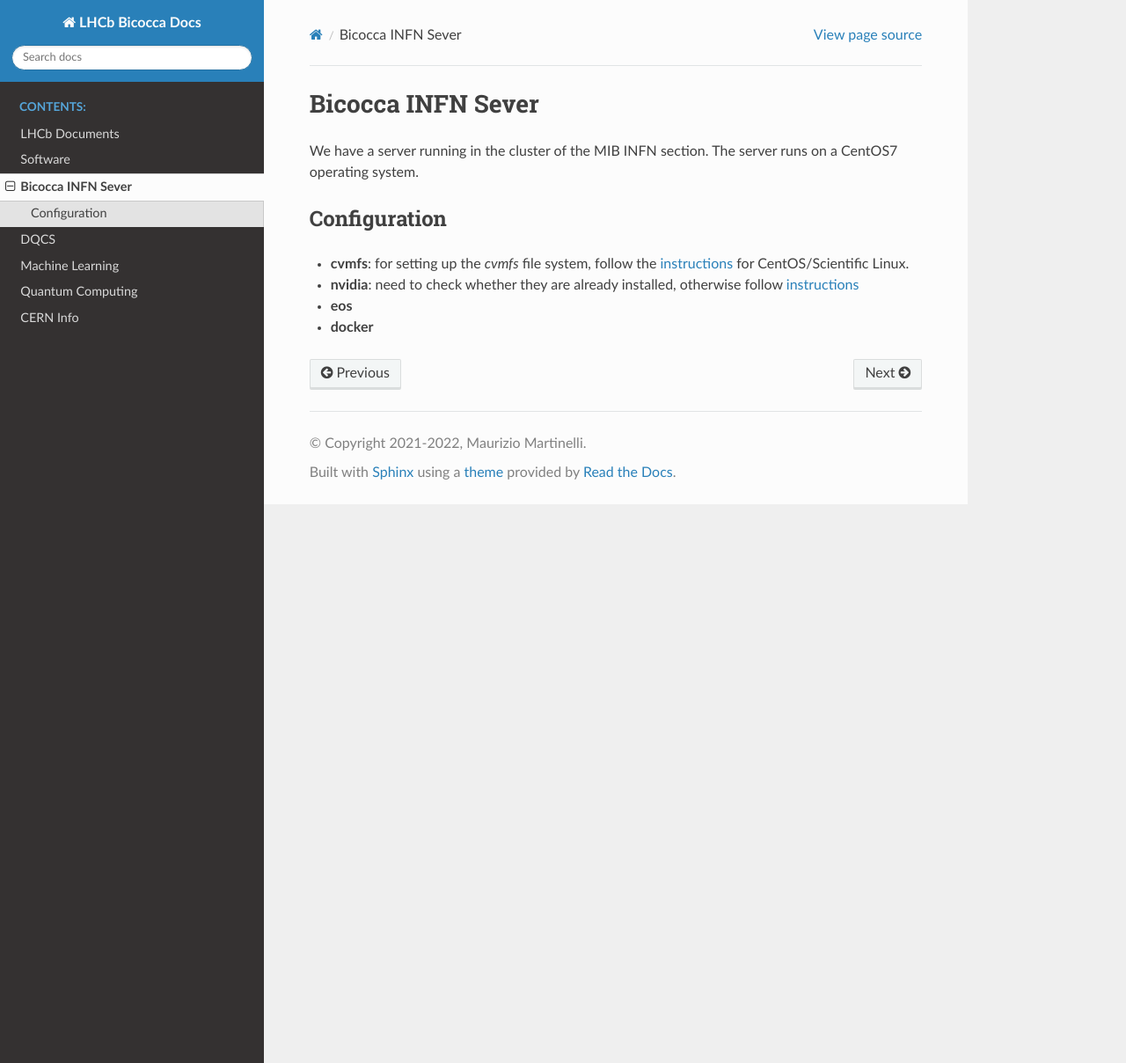
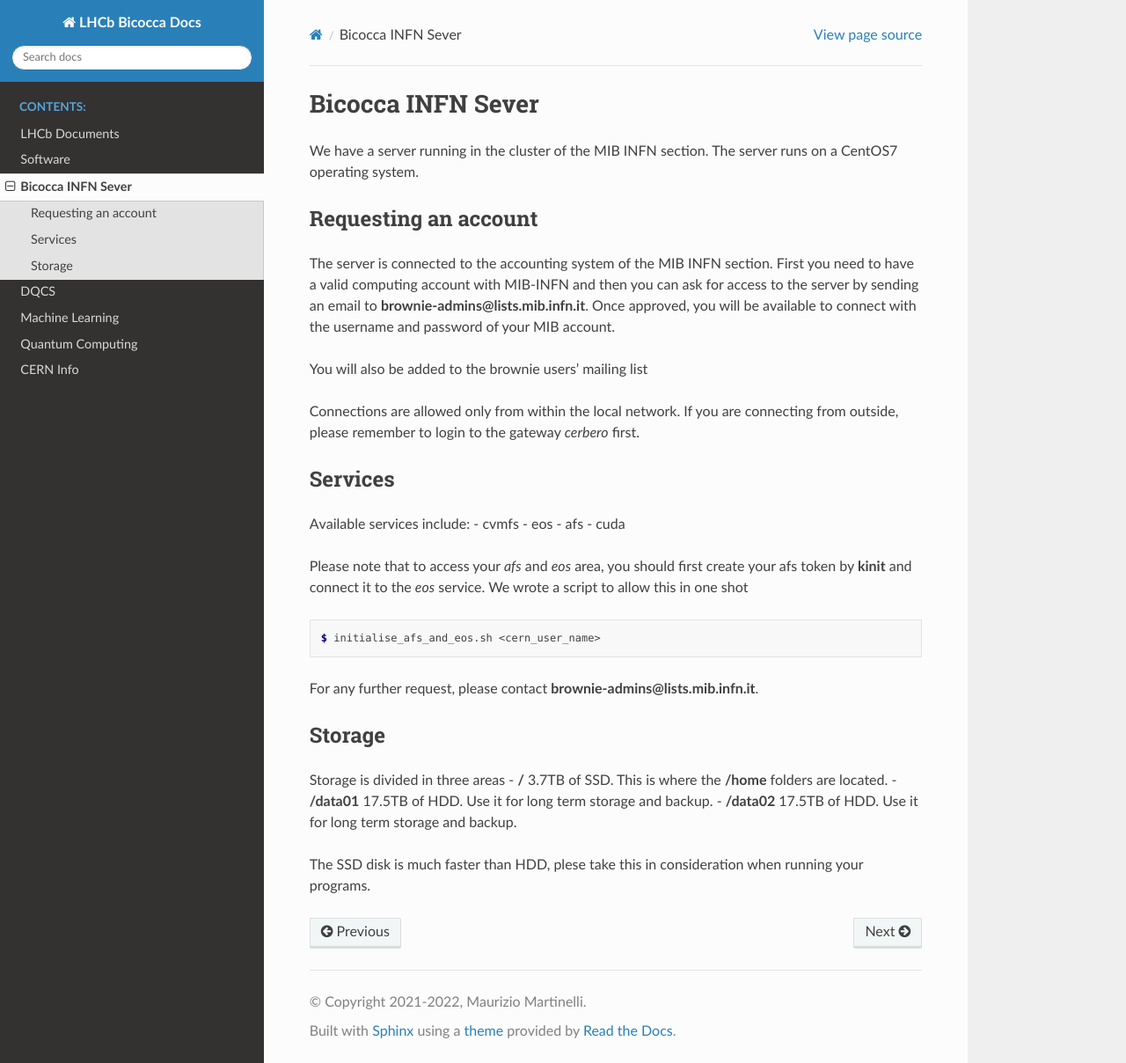
Before and after one commit to lhcb-bicocca/documentation, a Sphinx documentation site: the page built from docs/source/server.rst, in a window 1280 px wide and 1208 px high. Shown: the whole window at 88% size. Built offline with Sphinx 7.4.7 and the Read the Docs theme 2.0.0, drawn with Linux system fonts in a browser that asks for light colours.

Commit message:
Update server.rst
Added various information about the accounting and the services

```diff
--- a/docs/source/server.rst
+++ b/docs/source/server.rst
@@ -3,11 +3,39 @@ Bicocca INFN Sever
 We have a server running in the cluster of the MIB INFN section.
 The server runs on a CentOS7 operating system.
 
-Configuration
-^^^^^^^^^^^^^
-- **cvmfs**:
-  for setting up the `cvmfs` file system, follow the `instructions <https://cvmfs.readthedocs.io/en/stable/cpt-quickstart.html>`__ for CentOS/Scientific Linux.
-- **nvidia**:
-  need to check whether they are already installed, otherwise follow `instructions <https://docs.nvidia.com/datacenter/tesla/index.html>`__
-- **eos**
-- **docker**
+Requesting an account
+^^^^^^^^^^^^^^^^^^^^^
+The server is connected to the accounting system of the MIB INFN section.
+First you need to have a valid computing account with MIB-INFN and then you can ask for access to the server by sending an email to **brownie-admins@lists.mib.infn.it**.
+Once approved, you will be available to connect with the username and password of your MIB account.
+
+You will also be added to the brownie users' mailing list
+
+Connections are allowed only from within the local network. If you are connecting from outside, please remember to login to the gateway *cerbero* first.
+
+Services
+^^^^^^^^
+Available services include:
+- cvmfs
+- eos
+- afs
+- cuda
+
+Please note that to access your *afs* and *eos* area, you should first create your afs token by **kinit** and connect it to the *eos* service.
+We wrote a script to allow this in one shot
+
+.. code-block:: console
+
+  $ initialise_afs_and_eos.sh <cern_user_name>
+
+
+For any further request, please contact **brownie-admins@lists.mib.infn.it**.
+
+Storage
+^^^^^^^
+Storage is divided in three areas
+- **/** 3.7TB of SSD. This is where the **/home** folders are located.
+- **/data01** 17.5TB of HDD. Use it for long term storage and backup.
+- **/data02** 17.5TB of HDD. Use it for long term storage and backup.
+
+The SSD disk is much faster than HDD, plese take this in consideration when running your programs.
```
